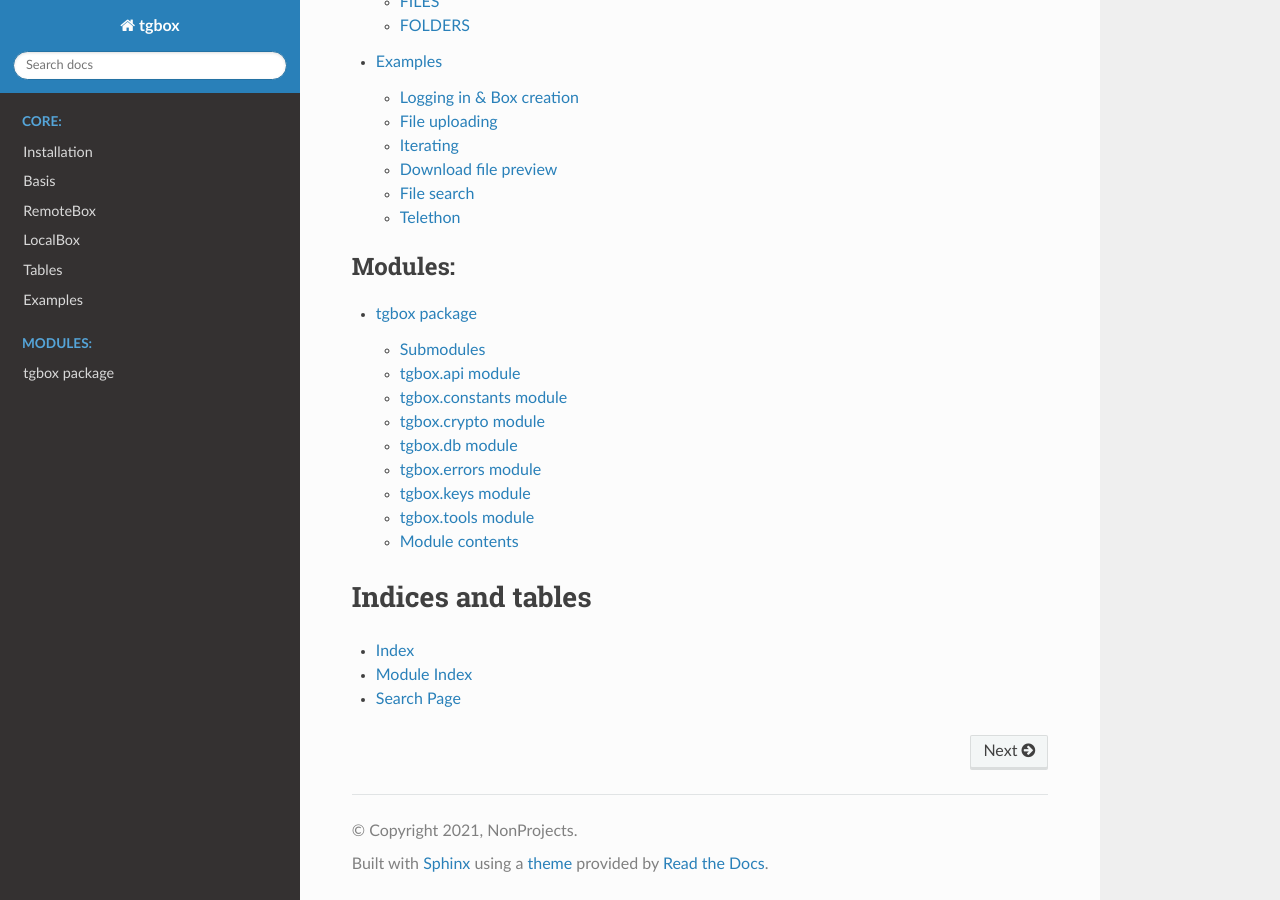
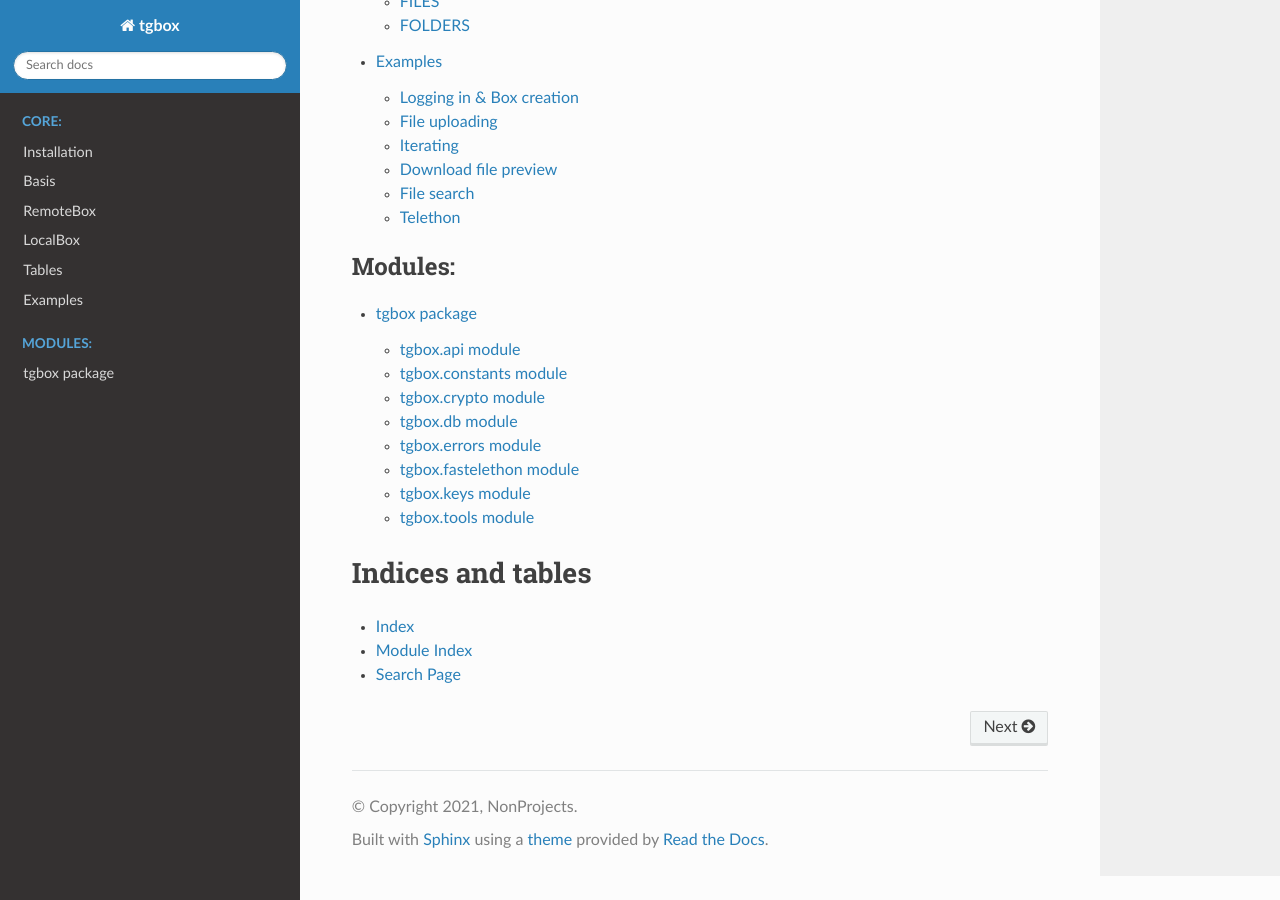
Before and after one commit to NonProjects/tgbox, a Sphinx documentation site: the page built from docs/index.rst, in a window 1280 px wide and 900 px high, scrolled down 1204 px. Built offline with Sphinx 7.4.7 and the Read the Docs theme 2.0.0, drawn with Linux system fonts in a browser that asks for light colours.

Commit message:
Update docs info

```diff
--- a/docs/conf.py
+++ b/docs/conf.py
@@ -9,7 +9,11 @@
 # If extensions (or modules to document with autodoc) are in another directory,
 # add these directories to sys.path here. If the directory is relative to the
 # documentation root, use os.path.abspath to make it absolute, like shown here.
-#
+
+# To show inherited methods on all classes we need to specify some env args:
+#    export SPHINX_APIDOC_OPTIONS="members,undoc-members,show-inheritance,inherited-members"
+#    sphinx-apidoc -o _docs {project_path}
+
 import os
 import sys
 
--- a/docs/tgbox.rst
+++ b/docs/tgbox.rst
@@ -1,8 +1,5 @@
 tgbox package
 =============
-
-Submodules
-----------
 
 tgbox.api module
 ----------------
@@ -49,6 +46,15 @@ tgbox.errors module
    :show-inheritance:
    :inherited-members:
 
+tgbox.fastelethon module
+------------------------
+
+.. automodule:: tgbox.fastelethon
+   :members:
+   :undoc-members:
+   :show-inheritance:
+   :inherited-members:
+
 tgbox.keys module
 -----------------
 
@@ -66,12 +72,3 @@ tgbox.tools module
    :undoc-members:
    :show-inheritance:
    :inherited-members:
-
-Module contents
----------------
-
-.. automodule:: tgbox
-   :members:
-   :undoc-members:
-   :show-inheritance:
-   :inherited-members:
```
